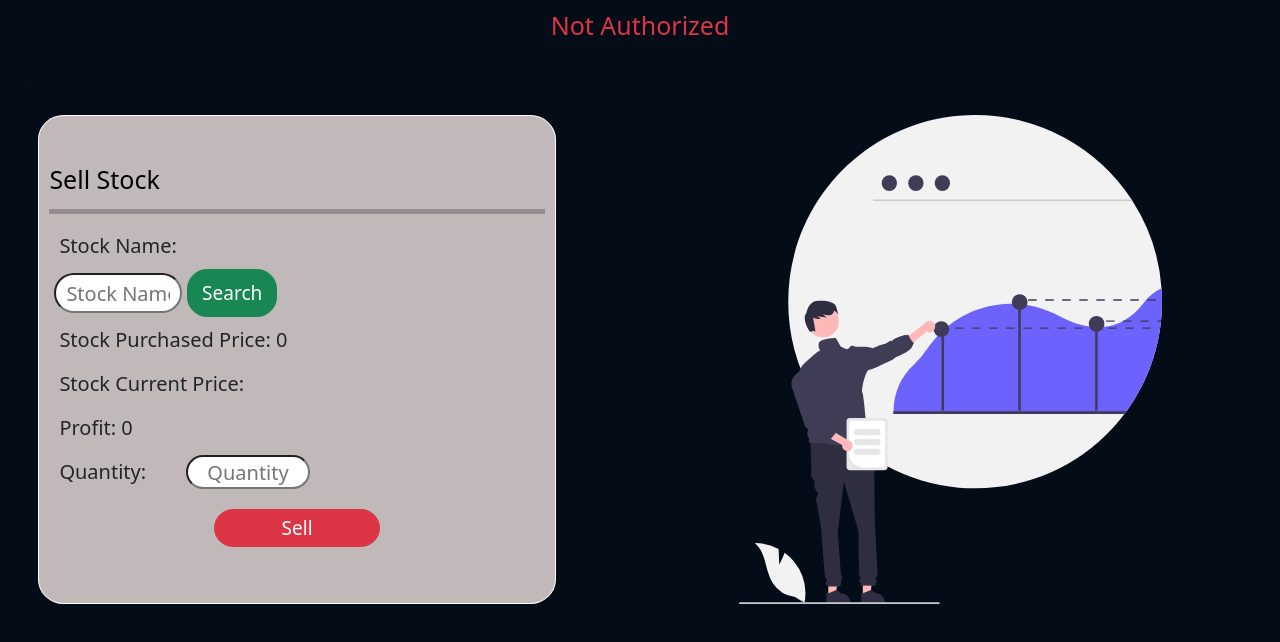
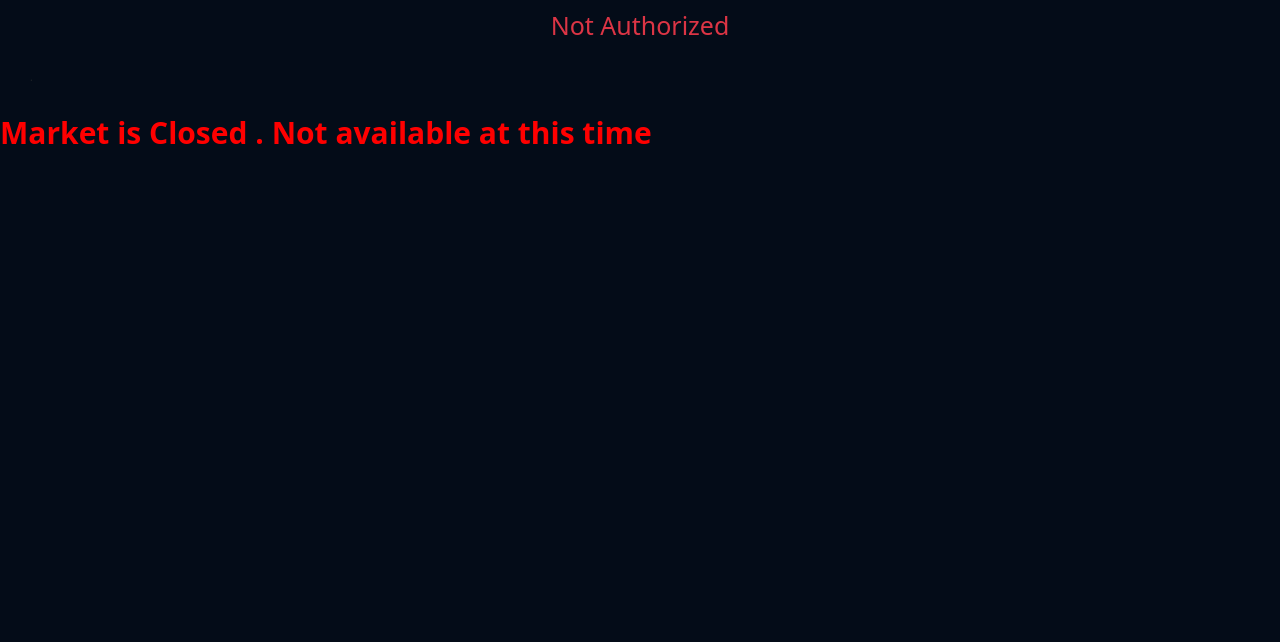
Before and after one commit to Nach-33/Devheat_Developer_Dodo, a React (Create React App) app: page /sell in a window 1280 px wide. Shown: the top 642 px of the page. Built offline with nearby package versions, Linux system fonts and the light colour scheme; no server answers.

Commit message:
market changes

```diff
--- a/src/components/buy.jsx
+++ b/src/components/buy.jsx
@@ -18,7 +18,7 @@ function Apitest() {
   const remainder = 5 - (moment().minutes() % 5);
   const dateTime = moment(startdate)
     .add(remainder, "minutes")
-    .format("YYYY-MM-DD 12:30:00");
+    .format("YYYY-MM-DD HH:mm:00");
   console.log("date", dateTime);
   //**********************************FUNCTIONS****************************** */
   //sets user input in symbol
@@ -69,7 +69,7 @@ function Apitest() {
       console.log("camein");
       setCanBuy(1);
     } else {
-      setCanBuy(1);
+      setCanBuy(0);
     }
   }, []);
 
--- a/src/components/sell.jsx
+++ b/src/components/sell.jsx
@@ -28,7 +28,7 @@ function Sell() {
   const remainder = 5 - (moment().minutes() % 5);
   const dateTime = moment(startdate)
     .add(remainder, "minutes")
-    .format("YYYY-MM-DD 12:35:00");
+    .format("YYYY-MM-DD HH:mm:00");
   console.log("date", dateTime);
 
   function handleChangeQuantity(e) {
@@ -112,7 +112,7 @@ function Sell() {
       console.log("camein");
       setCanBuy(1);
     } else {
-      setCanBuy(1);
+      setCanBuy(0);
     }
   }, []);
 
```
